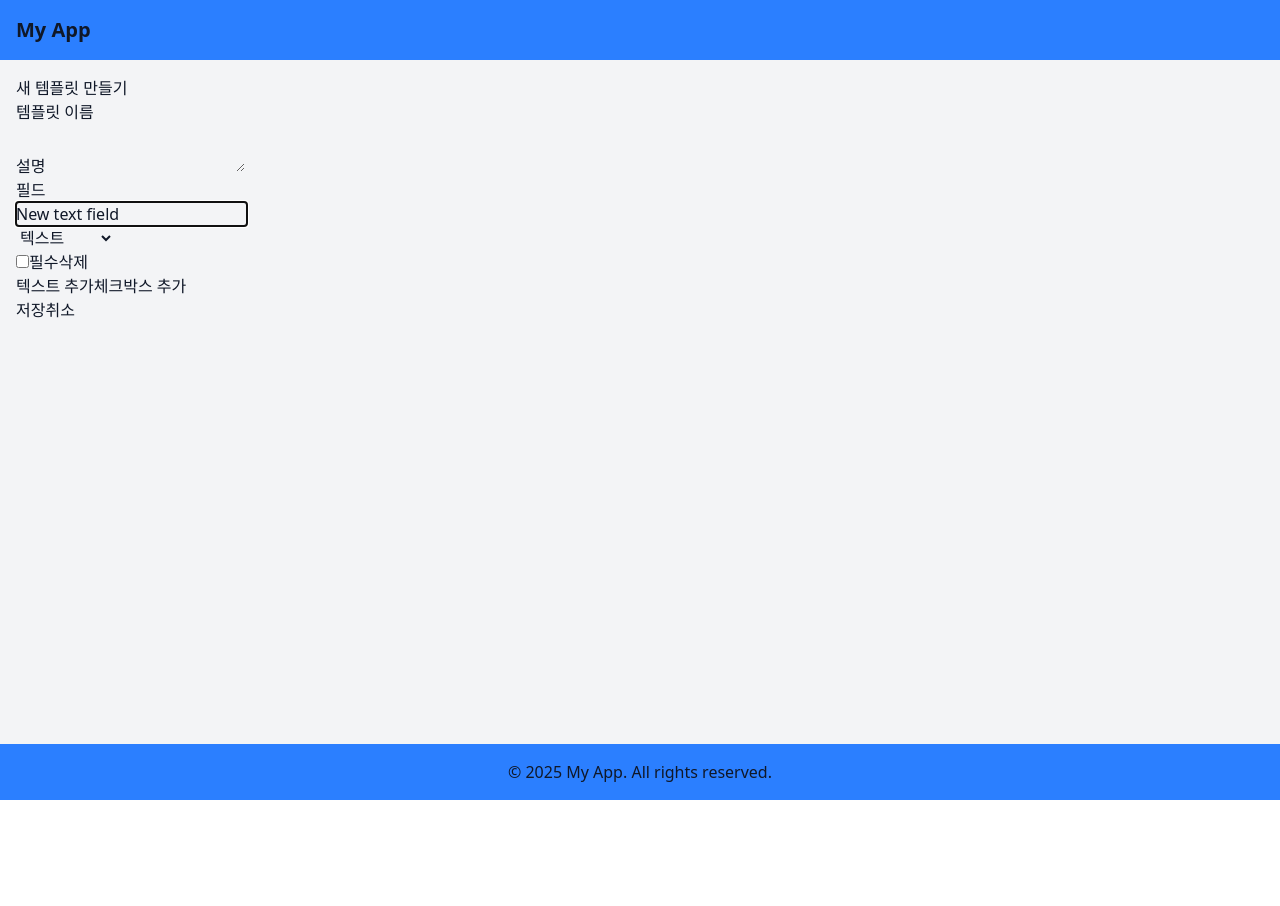
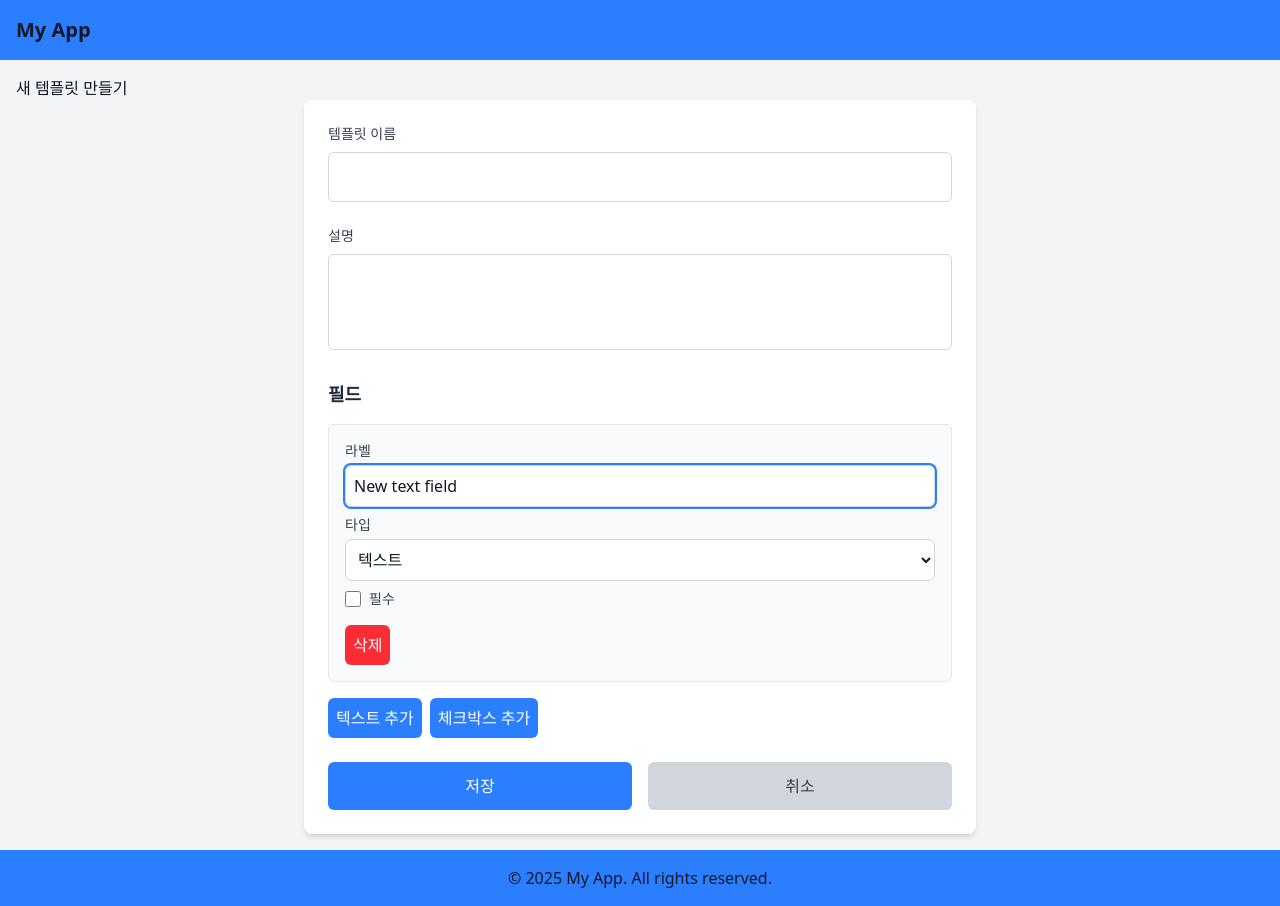
Before and after one commit to Changsik00/survey, a React (Vite) app: page /template/create in a window 1280 px wide. Both pictures are taken after a click on the button "텍스트 추가". Before the commit the page ends 800 px from the top, so only its background shows below. Built offline with nearby package versions, Linux system fonts and the light colour scheme.

Commit message:
feat: template form style 적용

```diff
--- a/src/app.css
+++ b/src/app.css
@@ -6,3 +6,11 @@
   --breakpoint-laptop: 64rem;
   --breakpoint-desktop: 80rem;
 }
+
+@layer base {
+  input,
+  textarea,
+  select {
+    @apply text-gray-900 bg-white;
+  }
+}
--- a/src/components/FieldsManager.tsx
+++ b/src/components/FieldsManager.tsx
@@ -26,42 +26,70 @@ const FieldsManager = () => {
   };
 
   return (
-    <div>
-      <h3>필드</h3>
+    <div className="mb-6">
+      <h3 className="text-lg font-semibold mb-4 text-gray-800">필드</h3>
       {fields.map((field, index) => (
-        <div key={field.id} className="field-item">
-          <div>
-            <input {...register(`fields.${index}.label`)} />
-            {errors.fields?.[index]?.label && <p className="error">{errors.fields[index].label.message}</p>}
+        <div key={field.id} className="mb-4 p-4 border border-gray-200 rounded-md bg-gray-50">
+          <div className="mb-2">
+            <label className="block text-sm font-medium text-gray-700 mb-1">라벨</label>
+            <input
+              {...register(`fields.${index}.label`)}
+              className="w-full p-2 border border-gray-300 rounded-md focus:outline-none focus:ring-2 focus:ring-blue-500"
+            />
+            {errors.fields?.[index]?.label && (
+              <p className="mt-1 text-sm text-red-500">{errors.fields[index].label.message}</p>
+            )}
           </div>
 
-          <div>
-            <select {...register(`fields.${index}.type`)}>
+          <div className="mb-2">
+            <label className="block text-sm font-medium text-gray-700 mb-1">타입</label>
+            <select
+              {...register(`fields.${index}.type`)}
+              className="w-full p-2 border border-gray-300 rounded-md focus:outline-none focus:ring-2 focus:ring-blue-500"
+            >
               <option value={FieldTypeEnum.TEXT}>텍스트</option>
               <option value={FieldTypeEnum.TEXTAREA}>텍스트 영역</option>
               <option value={FieldTypeEnum.CHECKBOX}>체크박스</option>
               <option value={FieldTypeEnum.RADIO}>라디오</option>
               <option value={FieldTypeEnum.DROPDOWN}>드롭다운</option>
             </select>
-            {errors.fields?.[index]?.type && <p className="error">{errors.fields[index].type.message}</p>}
+            {errors.fields?.[index]?.type && (
+              <p className="mt-1 text-sm text-red-500">{errors.fields[index].type.message}</p>
+            )}
           </div>
 
-          <label>
-            <input type="checkbox" {...register(`fields.${index}.required`)} />
-            필수
+          <label className="flex items-center gap-2 mb-2">
+            <input
+              type="checkbox"
+              {...register(`fields.${index}.required`)}
+              className="h-4 w-4 text-blue-600 border-gray-300 rounded focus:ring-blue-500"
+            />
+            <span className="text-sm text-gray-700">필수</span>
           </label>
 
-          <button type="button" onClick={() => remove(index)}>
+          <button
+            type="button"
+            onClick={() => remove(index)}
+            className="mt-2 bg-red-500 text-white p-2 rounded-md hover:bg-red-600 transition-colors"
+          >
             삭제
           </button>
         </div>
       ))}
 
-      <div className="field-actions">
-        <button type="button" onClick={() => addField(FieldTypeEnum.TEXT)}>
+      <div className="flex gap-2">
+        <button
+          type="button"
+          onClick={() => addField(FieldTypeEnum.TEXT)}
+          className="bg-blue-500 text-white p-2 rounded-md hover:bg-blue-600 transition-colors"
+        >
           텍스트 추가
         </button>
-        <button type="button" onClick={() => addField(FieldTypeEnum.CHECKBOX)}>
+        <button
+          type="button"
+          onClick={() => addField(FieldTypeEnum.CHECKBOX)}
+          className="bg-blue-500 text-white p-2 rounded-md hover:bg-blue-600 transition-colors"
+        >
           체크박스 추가
         </button>
       </div>
--- a/src/components/TemplateForm.tsx
+++ b/src/components/TemplateForm.tsx
@@ -31,28 +31,56 @@ const TemplateForm = ({ onSubmit, defaultValues }: TemplateFormProps) => {
 
   return (
     <FormProvider {...methods}>
-      <form onSubmit={handleSubmit(handleFormSubmit)}>
-        <div>
-          <label htmlFor="name">템플릿 이름</label>
-          <input id="name" {...register('name')} />
-          {errors.name && <p className="error">{errors.name.message}</p>}
+      <form onSubmit={handleSubmit(handleFormSubmit)} className="max-w-2xl mx-auto p-6 bg-white rounded-lg shadow-md">
+        {/* 템플릿 이름 입력 */}
+        <div className="mb-6">
+          <label htmlFor="name" className="block text-sm font-medium text-gray-700 mb-2">
+            템플릿 이름
+          </label>
+          <input
+            id="name"
+            {...register('name')}
+            className="w-full p-3 border border-gray-300 rounded-md focus:outline-none focus:ring-2 focus:ring-blue-500"
+          />
+          {errors.name && <p className="mt-1 text-sm text-red-500">{errors.name.message}</p>}
         </div>
 
-        <div>
-          <label htmlFor="description">설명</label>
-          <textarea id="description" {...register('description')} />
-          {errors.description && <p className="error">{errors.description.message}</p>}
+        {/* 설명 입력 */}
+        <div className="mb-6">
+          <label htmlFor="description" className="block text-sm font-medium text-gray-700 mb-2">
+            설명
+          </label>
+          <textarea
+            id="description"
+            {...register('description')}
+            className="w-full p-3 border border-gray-300 rounded-md focus:outline-none focus:ring-2 focus:ring-blue-500 h-24 resize-none"
+          />
+          {errors.description && <p className="mt-1 text-sm text-red-500">{errors.description.message}</p>}
         </div>
 
-        <FieldsManager />
+        {/* 필드 관리 섹션 */}
+        <div className="mb-6">
+          <FieldsManager />
+        </div>
 
+        {/* fields 배열 에러 */}
         {errors.fields && !Array.isArray(errors.fields) && errors.fields.message && (
-          <p className="error">{errors.fields.message}</p>
+          <p className="mb-4 text-sm text-red-500">{errors.fields.message}</p>
         )}
 
-        <div className="form-actions">
-          <button type="submit">저장</button>
-          <button type="button" onClick={() => history.back()}>
+        {/* 버튼 섹션 */}
+        <div className="flex gap-4">
+          <button
+            type="submit"
+            className="w-full bg-blue-500 text-white p-3 rounded-md hover:bg-blue-600 transition-colors"
+          >
+            저장
+          </button>
+          <button
+            type="button"
+            onClick={() => history.back()}
+            className="w-full bg-gray-300 text-gray-700 p-3 rounded-md hover:bg-gray-400 transition-colors"
+          >
             취소
           </button>
         </div>
```
